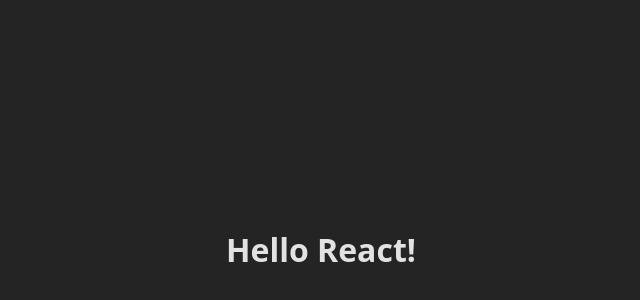
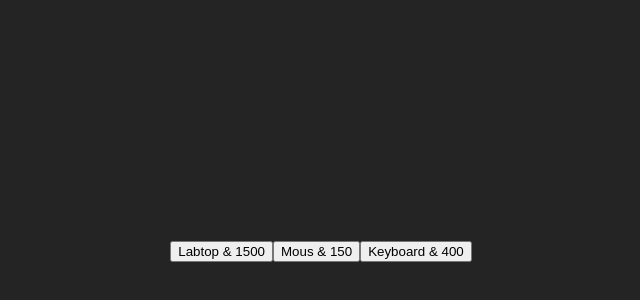
Before and after one commit to Adnane-rchidi/Learning-react, a React (Vite) app in the folder lab1/: page / in a window 1280 px wide. Shown: the part 150-450 px from the top of the page, without its empty margins (319-959 px from the left). Built offline with nearby package versions, Linux system fonts and the light colour scheme.

Commit message:
Child to parent again so I can get the idea

```diff
--- a/lab1/src/App.jsx
+++ b/lab1/src/App.jsx
@@ -1,10 +1,11 @@
 import './App.css'
+import ProductList from './newChildToParent/ProductList'
 
 
 function App() {
   return(
     <>
-      <h1>Hello React!</h1>
+      <ProductList />
     </>
   )
 }
--- /dev/null
+++ b/lab1/src/newChildToParent/Product.jsx
@@ -0,0 +1,15 @@
+const Product = ({productName, productPrice, onSelect}) => {
+  const handleClick = () => {
+    onSelect(productName, productPrice)
+  }
+
+  return(
+    <>
+      <button onClick={handleClick}>
+        {productName} & {productPrice}
+      </button>
+    </>
+  )
+}
+
+export default Product;
--- /dev/null
+++ b/lab1/src/newChildToParent/ProductList.jsx
@@ -0,0 +1,19 @@
+import Product from "./Product";
+
+const ProductList = () => {
+  function handleSelect(productName, productPrice) {
+    console.log("Product selected: ", productName);
+    console.log("Product Price: ", productPrice);
+  }
+
+  return(
+    <>
+    <Product productName='Labtop' productPrice={1500} onSelect={handleSelect}/>
+    <Product productName='Mous' productPrice={150} onSelect={handleSelect}/>
+    <Product productName='Keyboard' productPrice={400} onSelect={handleSelect}/>
+    </>
+  )
+
+}
+
+export default ProductList;
```
